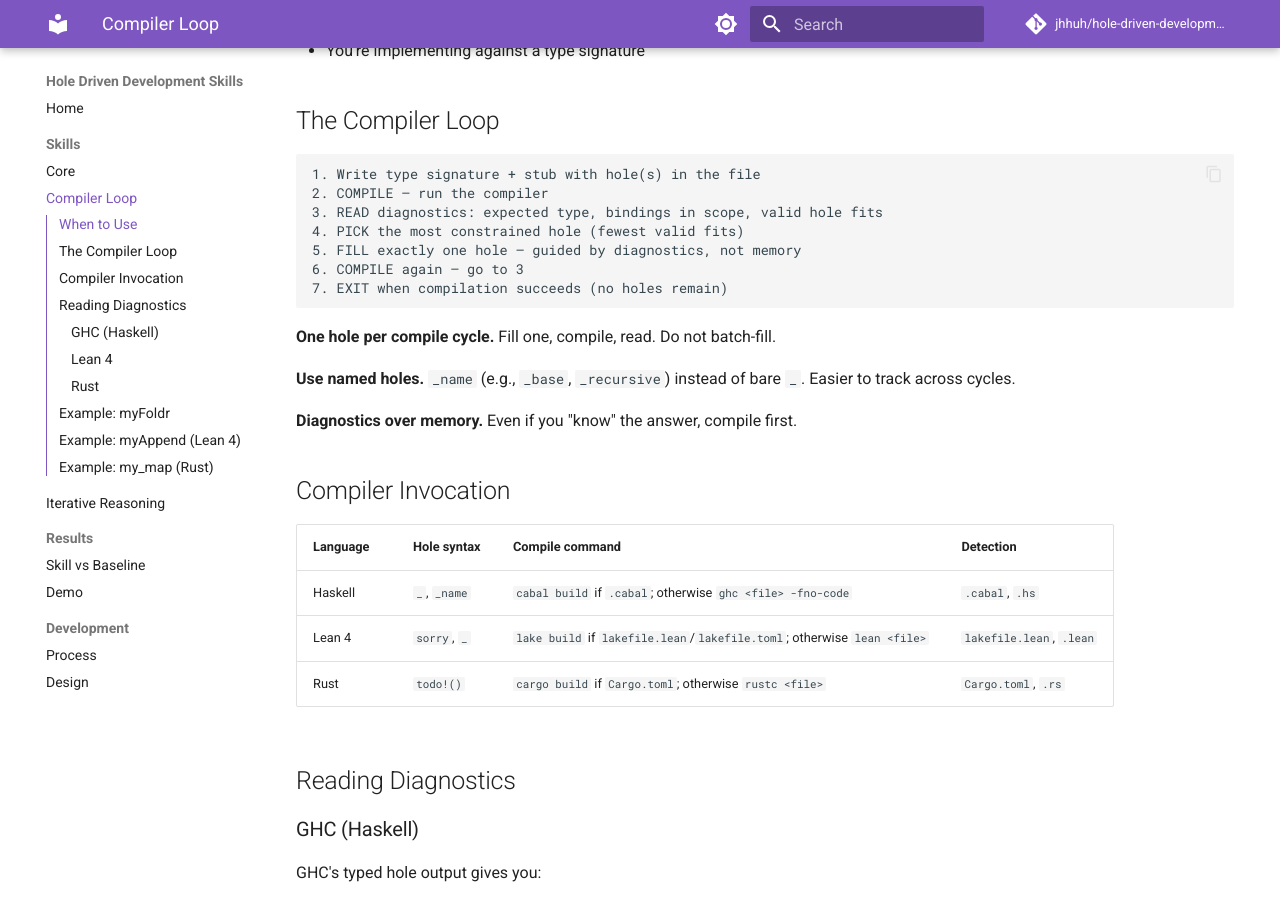
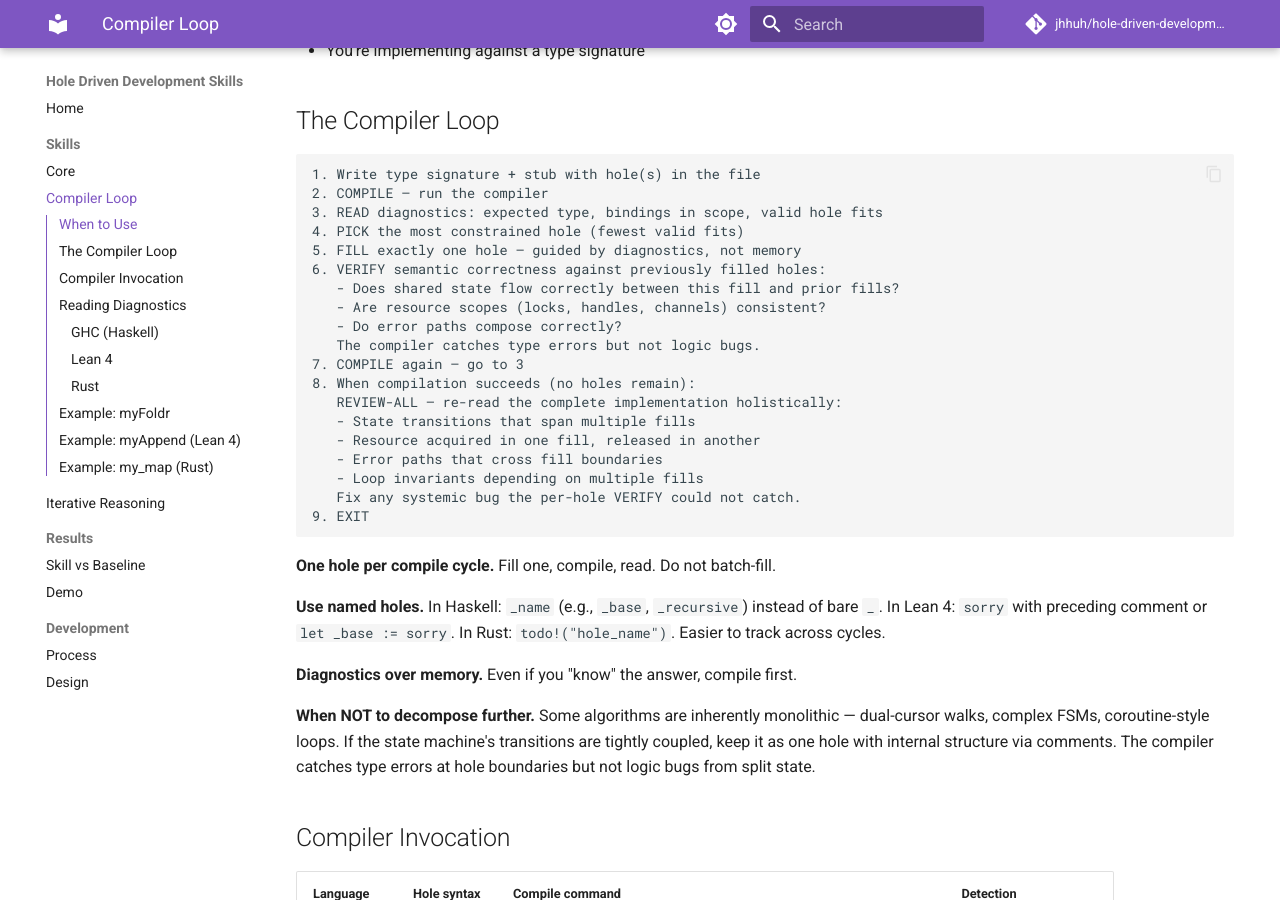
Before and after one commit to jhhuh/hole-driven-development-skill, an MkDocs documentation site: the page built from docs-site/skills/compiler-loop.md, in a window 1280 px wide and 900 px high, scrolled down 393 px. Built offline with MkDocs 1.6.1 and Material for MkDocs 9.7.7, drawn with Linux system fonts in a browser that asks for light colours; comment, search, counter and statistics services are not loaded.

Commit message:
fix: sync docs-site skill pages with VERIFY, monolithic guidance, REVIEW-ALL
The docs-site skill pages were never updated with the VERIFY step (fa9bf50),
monolithic algorithm guidance (e13e3b2), or REVIEW-ALL (ed79b4d). This
brings all three docs-site pages in sync with their SKILL.md sources.

````diff
--- a/docs-site/skills/compiler-loop.md
+++ b/docs-site/skills/compiler-loop.md
@@ -18,15 +18,29 @@ Drive implementation through the compiler's typed hole diagnostics. Write holes,
 3. READ diagnostics: expected type, bindings in scope, valid hole fits
 4. PICK the most constrained hole (fewest valid fits)
 5. FILL exactly one hole — guided by diagnostics, not memory
-6. COMPILE again — go to 3
-7. EXIT when compilation succeeds (no holes remain)
+6. VERIFY semantic correctness against previously filled holes:
+   - Does shared state flow correctly between this fill and prior fills?
+   - Are resource scopes (locks, handles, channels) consistent?
+   - Do error paths compose correctly?
+   The compiler catches type errors but not logic bugs.
+7. COMPILE again — go to 3
+8. When compilation succeeds (no holes remain):
+   REVIEW-ALL — re-read the complete implementation holistically:
+   - State transitions that span multiple fills
+   - Resource acquired in one fill, released in another
+   - Error paths that cross fill boundaries
+   - Loop invariants depending on multiple fills
+   Fix any systemic bug the per-hole VERIFY could not catch.
+9. EXIT
 ```
 
 **One hole per compile cycle.** Fill one, compile, read. Do not batch-fill.
 
-**Use named holes.** `_name` (e.g., `_base`, `_recursive`) instead of bare `_`. Easier to track across cycles.
+**Use named holes.** In Haskell: `_name` (e.g., `_base`, `_recursive`) instead of bare `_`. In Lean 4: `sorry` with preceding comment or `let _base := sorry`. In Rust: `todo!("hole_name")`. Easier to track across cycles.
 
 **Diagnostics over memory.** Even if you "know" the answer, compile first.
+
+**When NOT to decompose further.** Some algorithms are inherently monolithic — dual-cursor walks, complex FSMs, coroutine-style loops. If the state machine's transitions are tightly coupled, keep it as one hole with internal structure via comments. The compiler catches type errors at hole boundaries but not logic bugs from split state.
 
 ## Compiler Invocation
 
````
Also changed, not shown: docs-site/skills/core.md (+19 -1 lines), docs-site/skills/iterative-reasoning.md (+16 -1 lines).
